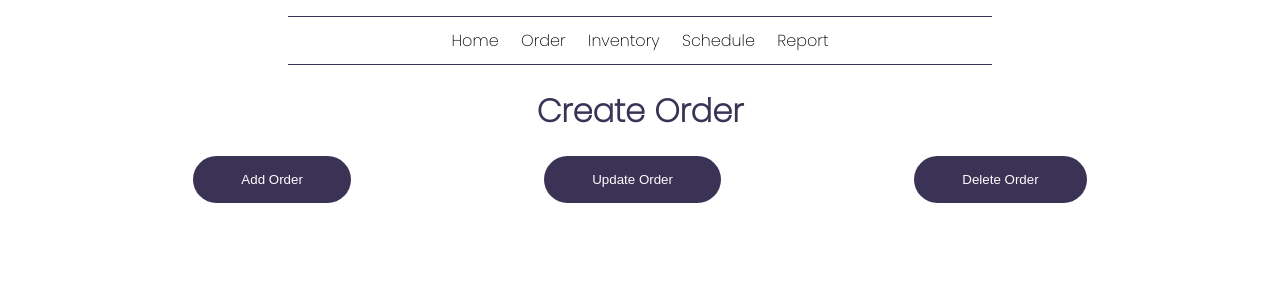
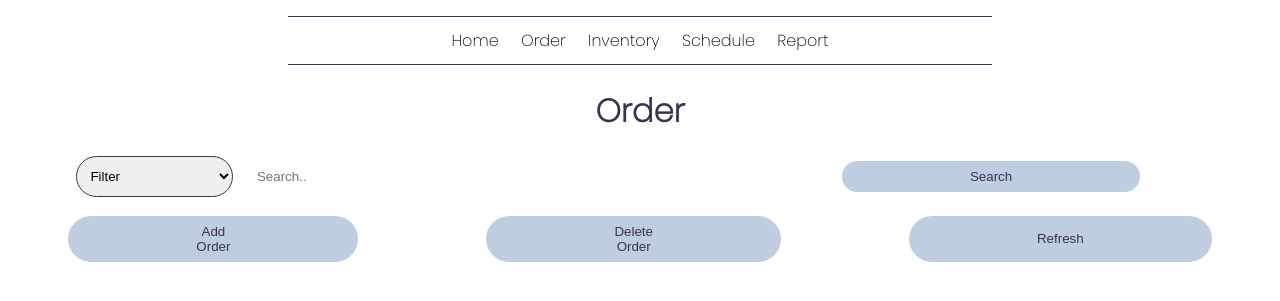
Before and after one commit to matereyes00/Blizzard-Blast, a Django app: page /order in a window 1280 px wide. Shown: the part 107-408 px from the top of the page. Run offline with Django 3.2, Linux system fonts and the light colour scheme.

Commit message:
Moved styling from local static files into work space

```diff
--- a/blizzardblast/static/css/styles.css
+++ b/blizzardblast/static/css/styles.css
@@ -120,3 +120,66 @@ header {
     background-color: #BFCDE0;
     color: #3B3355;
 }
+
+#filter-area {
+    display: flex;
+    justify-content: center;
+}
+
+#filter-area>button {
+    padding: 0.5rem 7rem;
+    background-color: #BFCDE0;
+    color: #3B3355;
+    border-radius: 2rem;
+}
+
+.search-bar {
+    border:none;
+    padding: 12px;
+    margin: 0 12px;
+}
+
+#filter-area>.search-button {
+    border: none;
+    background-color: #BFCDE0;
+    color: #3B3355;
+    margin: 0.3rem 4rem;
+    padding: 0.5rem 8rem;
+    border-radius: 2rem;
+}
+
+#filter-area>.search-button:hover {
+    text-decoration: underline;
+    cursor: pointer;
+    background-color: #3B3355;
+    color:#FEFCFD;
+}
+
+#search-filter {
+    border: #3B3355 1px solid;;
+    border-radius: 2rem;
+    padding: 0.6rem;
+}
+
+#CRUD-features {
+    display: flex;
+    justify-content: center;
+    margin: 4px auto;
+    padding: 10px;
+}
+
+#CRUD-features>button {
+    border: none;
+    background-color: #BFCDE0;
+    color: #3B3355;
+    margin: 0.3rem 4rem;
+    padding: 0.5rem 8rem;
+    border-radius: 2rem;
+}
+
+#CRUD-features>button:hover {
+    text-decoration: underline;
+    cursor: pointer;
+    background-color: #3B3355;
+    color:#FEFCFD;
+}
--- a/blizzardblast/templates/order.html
+++ b/blizzardblast/templates/order.html
@@ -8,10 +8,21 @@
 
 {% block content %}
 
-<h1 class='view-title'>Create Order</h1>
-<div class='button-container'>
-    <button class='order-button'>Add Order</button>
-    <button class='order-button'>Update Order</button>
-    <button class='order-button'>Delete Order</button>
+<h1 class='view-title'>Order</h1>
+<!-- SEARCH BOX -->
+<div id="filter-area">
+    <select name="search-filter" id="search-filter">
+        <option selected="selected">Filter</option>
+        <option value="total-sales-monthly">Total Monthly Sales</option>
+        <option value="Receipt">Individual Receipt</option>
+    </select>
+    <input class="search-bar" size=60 type="text" placeholder="Search..">
+    <button class="search-button">Search</button>
+</div>
+
+<div id="CRUD-features">
+    <button id="addorder">Add Order</button>
+    <button id="deleteorder">Delete Order</button>
+    <button id="update">Refresh</button>
 </div>
 {% endblock %}
```
Also changed, not shown: blizzardblast/templates/inventory.html (+13 -0 lines).
